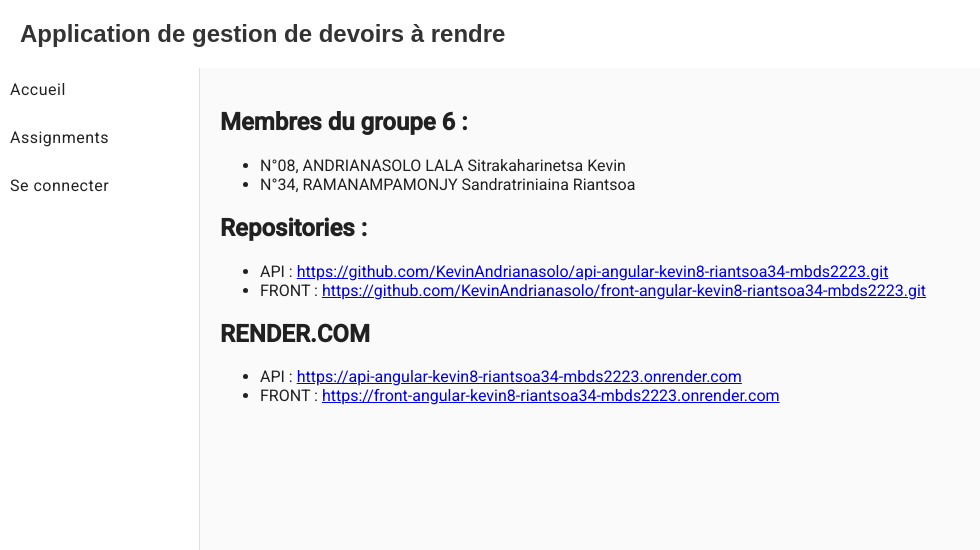
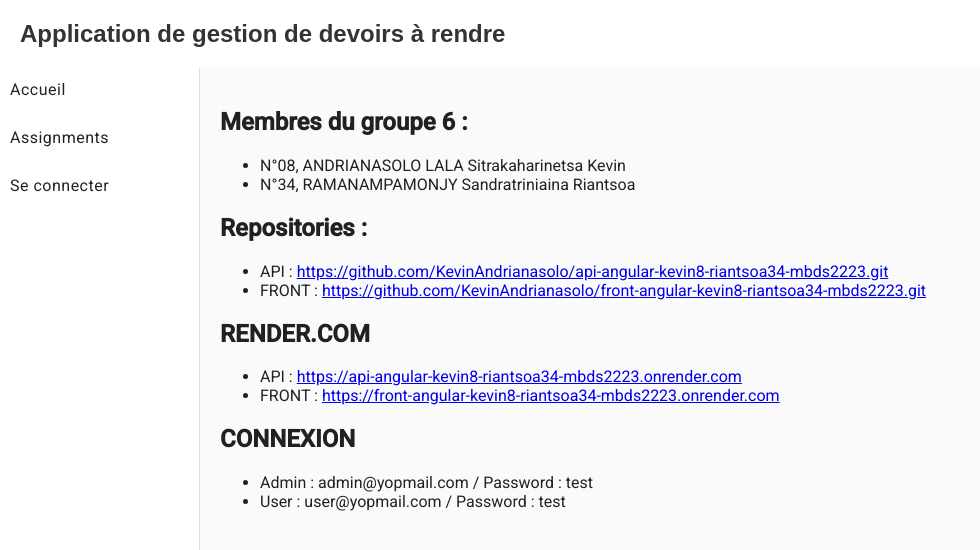
Before and after one commit to KevinAndrianasolo/front-angular-kevin8-riantsoa34-mbds2223, an Angular app: page / in a window 1280 px wide. Shown: the top 550 px of the page, without its empty margins (0-980 px from the left). Built offline with nearby package versions, Linux system fonts and the light colour scheme.

Commit message:
ajout accueil

```diff
--- a/src/app/components/home/home.component.html
+++ b/src/app/components/home/home.component.html
@@ -15,3 +15,9 @@
     <li>API :  <a href="https://api-angular-kevin8-riantsoa34-mbds2223.onrender.com">https://api-angular-kevin8-riantsoa34-mbds2223.onrender.com</a></li>
     <li>FRONT :  <a href="https://front-angular-kevin8-riantsoa34-mbds2223.onrender.com">https://front-angular-kevin8-riantsoa34-mbds2223.onrender.com</a></li>
 </ul>
+
+<h2> CONNEXION</h2>
+<ul>
+    <li>Admin :  admin@yopmail.com / Password : test</li>
+    <li>User :  user@yopmail.com / Password : test</li>
+</ul>
```
